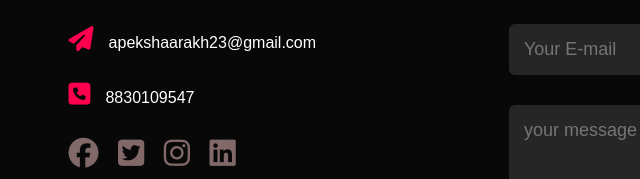
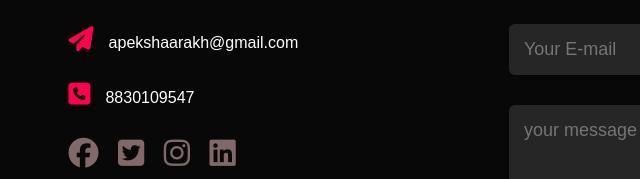
Before and after one commit to ApekshaArakh/My-Portfolio, a plain HTML site: page index.html in a window 1280 px wide. Shown: the part 2842-3021 px from the top of the page, 21-661 px from the left. Drawn offline with Linux system fonts and the light colour scheme.

Commit message:
Update index.html

```diff
--- a/index.html
+++ b/index.html
@@ -155,7 +155,7 @@
         <div class="row">
             <div class="contact-left">
                 <h1 class="sub-title">Contact Me</h1>
-                <p> <i class="fa-solid fa-paper-plane"></i>apekshaarakh23@gmail.com</p>
+                <p> <i class="fa-solid fa-paper-plane"></i>apekshaarakh@gmail.com</p>
                 <p> <i class="fa-solid fa-square-phone"></i>8830109547</p>
                 <div class="social-icons">
                 <a href="https://facebook.com/"><i class="fa-brands fa-facebook"></i></a>
```
